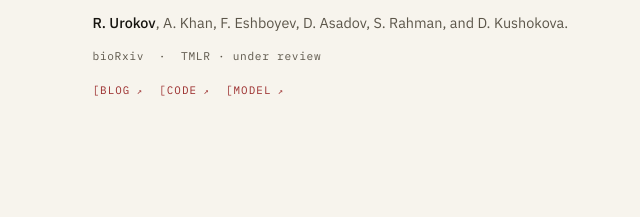
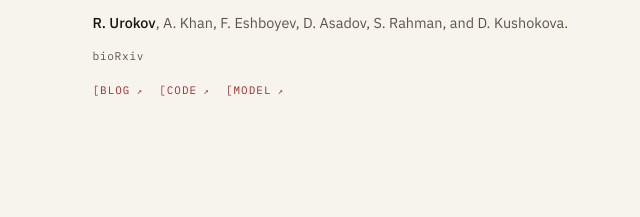
Before and after one commit to rustambekurokov/-rustambekurokov.github.io, a plain HTML site: page papers/index.html in a window 1280 px wide. Shown: the part 344-561 px from the top of the page, 230-870 px from the left. Drawn offline with Linux system fonts and the light colour scheme.

Commit message:
Publish site — 2026-11-22 18:40 UTC

```diff
--- a/papers/index.html
+++ b/papers/index.html
@@ -76,7 +76,7 @@
         <h3 class="entry-title"><a class="ext" href="https://doi.org/10.64898/2026.08.21.746127">Sequence-Derived Representations versus Pfam-Domain Content for Biosynthetic Gene Cluster Retrieval<span class="vh"> (external link)</span></a></h3>
         <div class="authors"><p><strong>R. Urokov</strong>, A. Khan, F. Eshboyev, D. Asadov, S. Rahman, and D. Kushokova.</p>
 </div>
-        <p class="meta">bioRxiv &nbsp;·&nbsp; TMLR · under review</p>
+        <p class="meta">bioRxiv</p>
 
         <p class="refs"><a class="chip ext" href="https://medium.com/@urokovrustambek/we-tried-to-beat-pfam-for-bgc-retrieval-but-pfam-won-80382690799b">blog<span class="vh"> (external link)</span></a><a class="chip ext" href="https://github.com/rustambekurokov/bgc_setnet">code<span class="vh"> (external link)</span></a><a class="chip ext" href="https://huggingface.co/rustambekurokov/bgc-setnet">model<span class="vh"> (external link)</span></a></p>
 
```
Also changed, not shown: 1 other file.
